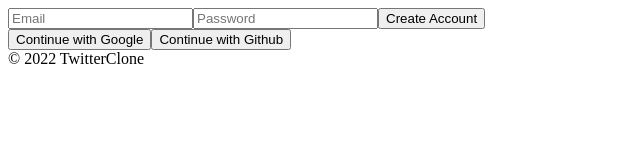
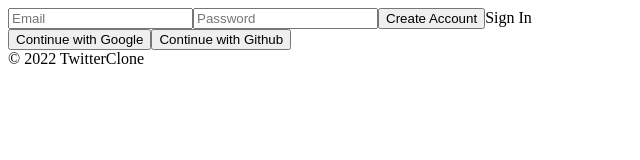
Before and after one commit to Marshallhch/react_twitter_clone, a React (Create React App) app: page /#/ in a window 1280 px wide. Shown: the top 160 px of the page, without its empty margins (0-640 px from the left). Built offline with nearby package versions, Linux system fonts and the light colour scheme; no server answers.

Commit message:
complite login

```diff
--- a/jsconfig.json
+++ b/jsconfig.json
@@ -1,6 +1,6 @@
 {
   "compilerOptions": {
-    "baseUrl": "."
+    "baseUrl": "src"
   },
   "includes": ["src"]
 }
--- a/src/components/App.js
+++ b/src/components/App.js
@@ -1,13 +1,25 @@
-import { useState } from "react";
+import { useEffect, useState } from "react";
 import AppRouter from "components/Router";
 import { authService } from "fbase";
 
 function App() {
-  const [isLoggedIn, setIsLoggedIn] = useState(authService.currentUser);
+  const [init, setInit] = useState(false);
+  const [isLoggedIn, setIsLoggedIn] = useState(false);
+  useEffect(() => {
+    authService.onAuthStateChanged((user) => {
+      if (user) {
+        setIsLoggedIn(user);
+      } else {
+        setIsLoggedIn(false);
+      }
+      setInit(true);
+    });
+  }, []);
   // console.log(authService.currentUser);
+  // setInterval(() => console.log(authService.currentUser), 2000);
   return (
     <>
-      <AppRouter isLoggedIn={isLoggedIn} />
+      {init ? <AppRouter isLoggedIn={isLoggedIn} /> : "initializing..."}
       <footer>&copy; {new Date().getFullYear()} TwitterClone</footer>
     </>
   );
--- a/src/routes/Auth.js
+++ b/src/routes/Auth.js
@@ -1,9 +1,11 @@
+import { authService } from "fbase";
 import { useState } from "react";
 
 const Auth = () => {
   const [email, setEmail] = useState("");
   const [password, setPassword] = useState("");
   const [newAccount, setNewAccount] = useState(true);
+  const [error, setError] = useState("");
 
   const onChange = (event) => {
     //console.log(event.target.name);
@@ -17,18 +19,32 @@
     }
   };
 
-  const onSubmit = (event) => {
+  const onSubmit = async (event) => {
     event.preventDefault();
-    if (newAccount) {
-      console.log("create new account");
-    } else {
-      console.log("log in");
+    try {
+      let data;
+      if (newAccount) {
+        // console.log("create new account");
+        data = await authService.createUserWithEmailAndPassword(
+          email,
+          password
+        );
+      } else {
+        // console.log("log in");
+        data = await authService.signInWithEmailAndPassword(email, password);
+      }
+      console.log(data);
+    } catch (error) {
+      // console.log(error);
+      setError(error.message);
     }
   };
 
+  const toggleAccount = () => setNewAccount((prev) => !prev);
+
   return (
     <div>
-      <form>
+      <form onSubmit={onSubmit}>
         <input
           type='email'
           placeholder='Email'
@@ -46,6 +62,10 @@
           onChange={onChange}
         />
         <input type='submit' value={newAccount ? "Create Account" : "Log In"} />
+        {error}
+        <span onClick={toggleAccount}>
+          {newAccount ? "Sign In" : "Create Account"}
+        </span>
       </form>
       <div>
         <button>Continue with Google</button>
```
Also changed, not shown: 1 other file (tests, documents, lock files or other folders).
